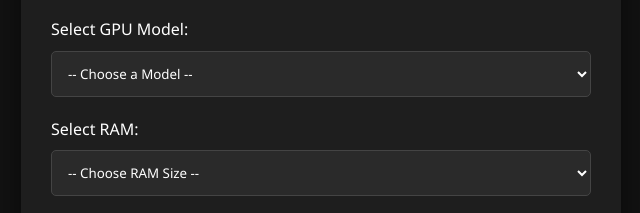
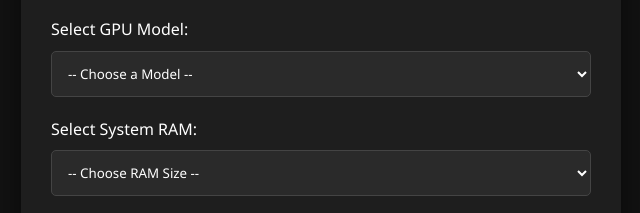
Before and after one commit to AMOLOP007/Game-Performance-Analyze, a plain HTML site: page index.html in a window 1280 px wide. Shown: the part 933-1146 px from the top of the page, 319-959 px from the left. Drawn offline with Linux system fonts and the light colour scheme.

Commit message:
UI: Renamed RAM label to System RAM

```diff
--- a/index.html
+++ b/index.html
@@ -95,7 +95,7 @@
                 </div>
 
                 <div class="form-group">
-                    <label for="ram">Select RAM:</label>
+                    <label for="ram">Select System RAM:</label>
                     <select id="ram">
                         <option value="">-- Choose RAM Size --</option>
                         <option value="8">8GB</option>
```
